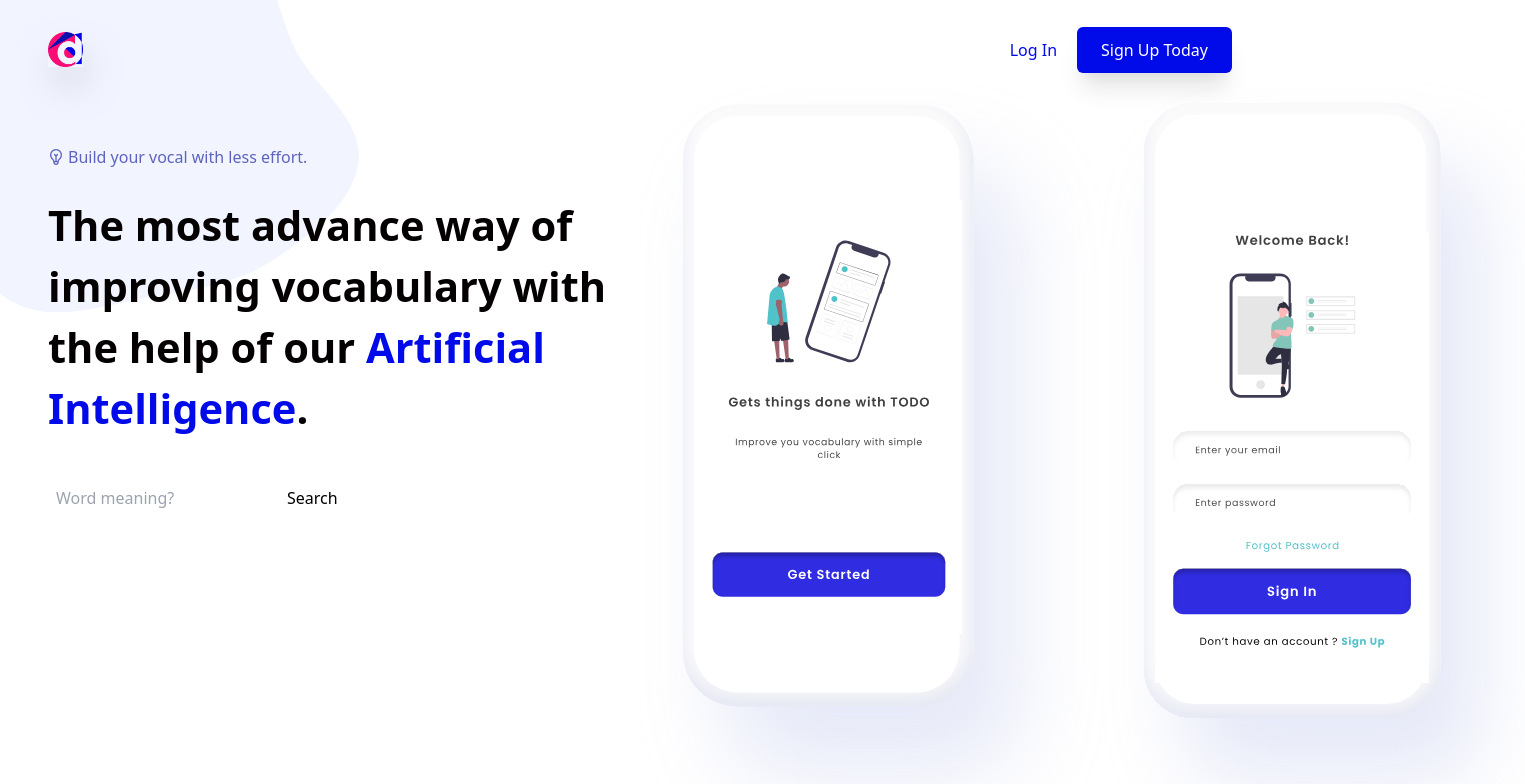
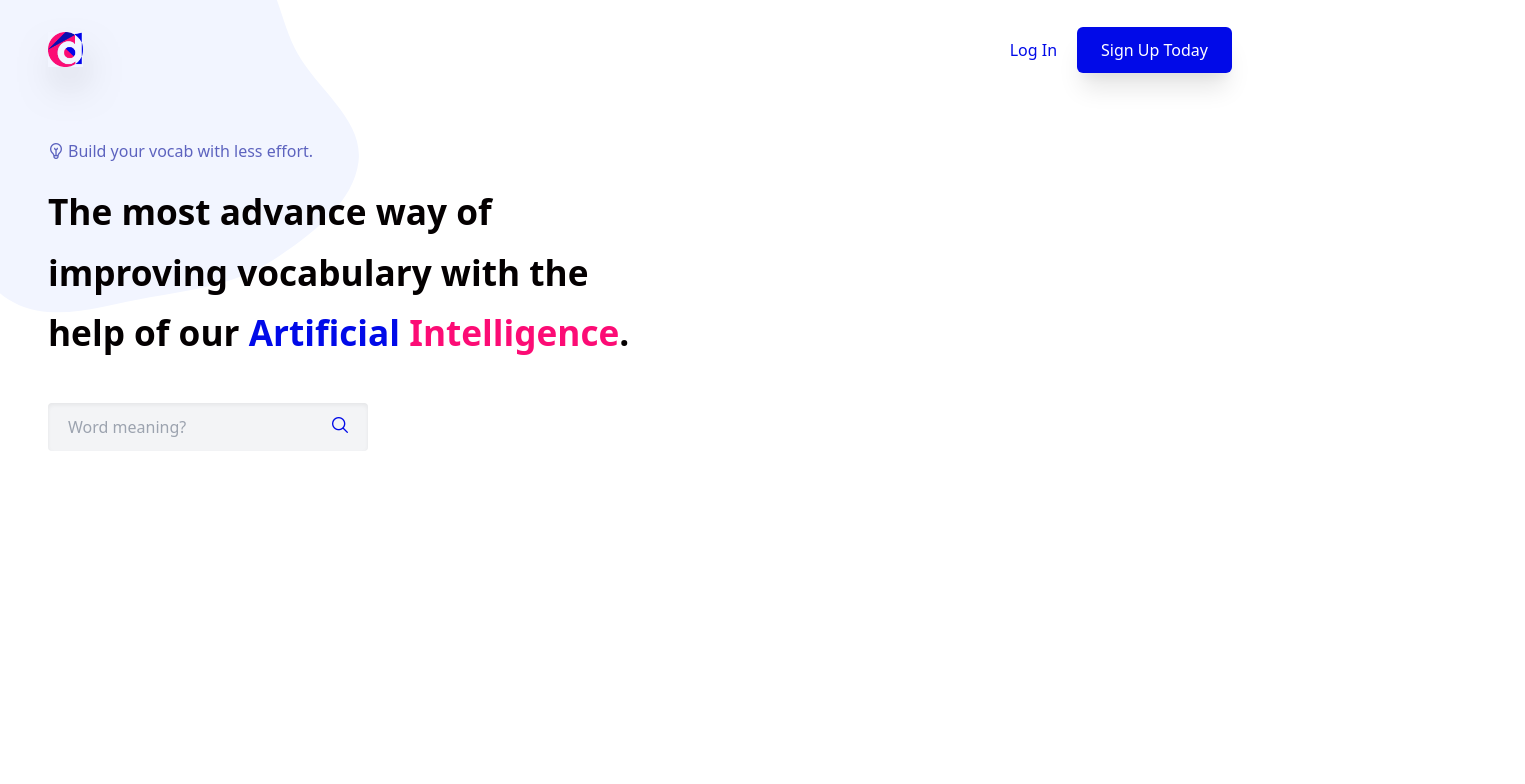
Before and after one commit to gladwinch/dicto, a Nuxt app: page / in a window 1280 px wide. Shown: the top 784 px of the page, 1525 px wide, since content can reach past the window. Built offline with nearby package versions, Linux system fonts and the light colour scheme.

Commit message:
landing page update

```diff
--- a/assets/main.css
+++ b/assets/main.css
@@ -58,3 +58,7 @@
 	/* font-family: 'M PLUS Rounded 1c', sans-serif; */
 	font-family: sans-serif;
 }
+
+textarea:focus, input:focus {
+    outline: none;
+}
--- a/pages/index.vue
+++ b/pages/index.vue
@@ -15,23 +15,24 @@
 
 			<div class="info-container">
 				<div>
-					<div class="flex content-center mb-6">
+					<div class="flex content-center mb-4">
 						<i class="fi-rr-bulb mr-1 font-medium" style="font-size: 1rem; color: #5D63BF"></i>
-						<span class="sub-text-heading font-medium">Build your vocal with less effort.</span>
+						<span class="sub-text-heading font-medium">Build your vocab with less effort.</span>
 					</div>
 
 					<h1>
-						The most advance way of improving vocabulary with the help of our <span class="text-primary">Artificial Intelligence</span>.
+						The most advance way of improving vocabulary with the help of our
+						<span class="text-primary">Artificial
+							<span style="color: #FC0C75" class="text-primary">Intelligence</span>
+						</span>.
 					</h1>
 
-					<div class="mt-10 p-2 flex">
-						<input placeholder="Word meaning?">
-						<button>Search</button>
+					<div class="flex mt-10 p-3 px-5 flex bg-gray-100 max-w-xs rounded shadow-inner">
+						<input class="flex-1 bg-gray-100 text-gray-500" placeholder="Word meaning?">
+						<i class="fi-rr-search text-primary cursor-pointer"></i>
 					</div>
 				</div>
 				<div class="flex">
-					<img src="../static/phone.svg" style="transform: translateY(-4rem)" >
-					<img src="../static/phone2.svg" style="transform: translateY(-4rem)" >
 				</div>
 			</div>
 		</div>
@@ -50,7 +51,7 @@
 	.info-container {
 		display: grid;
 		grid-template-columns: 1fr 1fr;
-		margin-top: 5rem;
+		margin-top: 4.6rem;
 	}
 
 	/* left panel */
@@ -61,7 +62,7 @@
 
 	h1 {
 		line-height: 3.8rem;
-		font-size: 2.6rem;
+		font-size: 2.2rem;
 		color: #040001;
 		font-weight: 700;
 		max-width: 38rem;
```
Also changed, not shown: static/phone.svg (deleted), static/phone2.svg (deleted).
